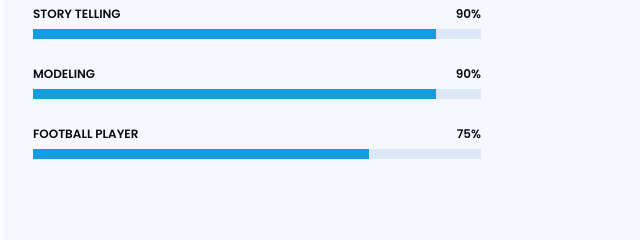
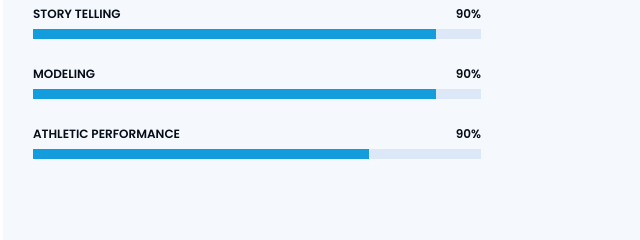
Before and after one commit to Michalis98/savvas_papapantelis, a plain HTML site: page index.html in a window 1280 px wide. Shown: the part 2100-2340 px from the top of the page, 297-937 px from the left. Drawn offline with nearby package versions, Linux system fonts and the light colour scheme.

Commit message:
Update index.html

```diff
--- a/index.html
+++ b/index.html
@@ -252,7 +252,7 @@
               </div>
               <div class="progress">
                 <span class="skill"
-                  >Football Player <i class="val">75%</i></span
+                  >Athletic Performance <i class="val">90%</i></span
                 >
                 <div class="progress-bar-wrap">
                   <div
```
